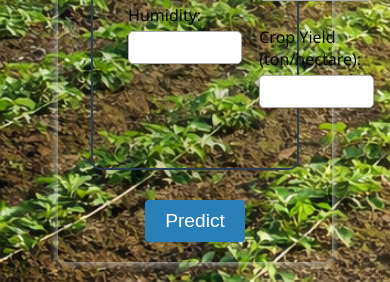
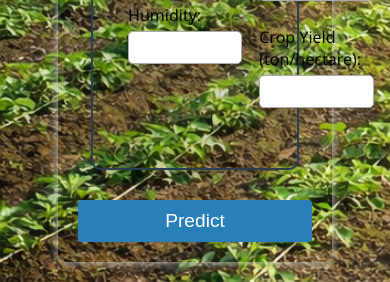
Before and after one commit to srinath16209/crop-yield-app, a Flask app: page /predict in a window 390 px wide. Shown: the part 849-1131 px from the top of the page. Run offline with Flask 3, Linux system fonts and the light colour scheme; a user stored in the database is signed in; parts of the project's set-up code (start-up, migrations or seed data) failed here and were passed over.

Commit message:
added responsive css

```diff
--- a/static/style.css
+++ b/static/style.css
@@ -70,3 +70,12 @@ button:hover {
     font-size: 18px;
     color: #2c3e50;
 }
+.form-container {
+    width: 90%;
+    max-width: 500px;
+    margin: auto;
+}
+
+input, select, button {
+    width: 100%;
+}
--- a/templates/about.html
+++ b/templates/about.html
@@ -4,6 +4,7 @@
 <head>
     <title>About</title>
     <link rel="stylesheet" href="{{ url_for('static', filename='style.css') }}">
+    <meta name="viewport" content="width=device-width, initial-scale=1.0">
     <style>
         body {
             background-image: url(./../static/Agriculture.png);
--- a/templates/compare.html
+++ b/templates/compare.html
@@ -3,6 +3,7 @@
 <head>
     <title>Compare Model Predictions</title>
     <link rel="stylesheet" href="{{ url_for('static', filename='style.css') }}">
+    <meta name="viewport" content="width=device-width, initial-scale=1.0">
     <style>
         table {
             border-collapse: collapse;
--- a/templates/eda.html
+++ b/templates/eda.html
@@ -2,7 +2,9 @@
 <html>
 <head>
     <title>EDA Dashboard</title>
+    <meta name="viewport" content="width=device-width, initial-scale=1.0">
     <style>
+
      body {
             background-image: url(./../static/Agriculture.png);
             background-repeat: no-repeat;
--- a/templates/home.html
+++ b/templates/home.html
@@ -5,6 +5,7 @@
     <title>Crop Yield Prediction</title>
     <link rel="stylesheet" href="{{ url_for('static', filename='style.css') }}">
     <link rel="stylesheet" href="./../Bootstrap/bootstrap-5.3.8-dist/css/bootstrap.css">
+    <meta name="viewport" content="width=device-width, initial-scale=1.0">
     <style>
         *{
             padding: 0;
--- a/templates/login.html
+++ b/templates/login.html
@@ -4,6 +4,7 @@
 <head>
     <title>Login</title>
     <link rel="stylesheet" href="./../static/style.css">
+    <meta name="viewport" content="width=device-width, initial-scale=1.0">
     <style>
         body {
             background-image: url(./../static/Agriculture.png);
--- a/templates/predict.html
+++ b/templates/predict.html
@@ -3,6 +3,8 @@
 <head>
     <title>Predict Crop Yield</title>
     <link rel="stylesheet" href="./../static/style.css">
+    <meta name="viewport" content="width=device-width, initial-scale=1.0">
+
     <style>
         body {
             background-image: url(./../static/Agriculture.png);
--- a/templates/register.html
+++ b/templates/register.html
@@ -3,6 +3,7 @@
 <head>
     <title>Register</title>
     <link rel="stylesheet" href="{{ url_for('static', filename='style.css') }}">
+    <meta name="viewport" content="width=device-width, initial-scale=1.0">
     <style>
      body {
             background-image: url(./../static/Agriculture.png);
--- a/templates/result.html
+++ b/templates/result.html
@@ -3,6 +3,7 @@
 <head>
     <title>Prediction Results</title>
     <link rel="stylesheet" href="{{ url_for('static', filename='style.css') }}">
+    <meta name="viewport" content="width=device-width, initial-scale=1.0">
     <style>
         body {
             font-family: Arial, sans-serif;
```
